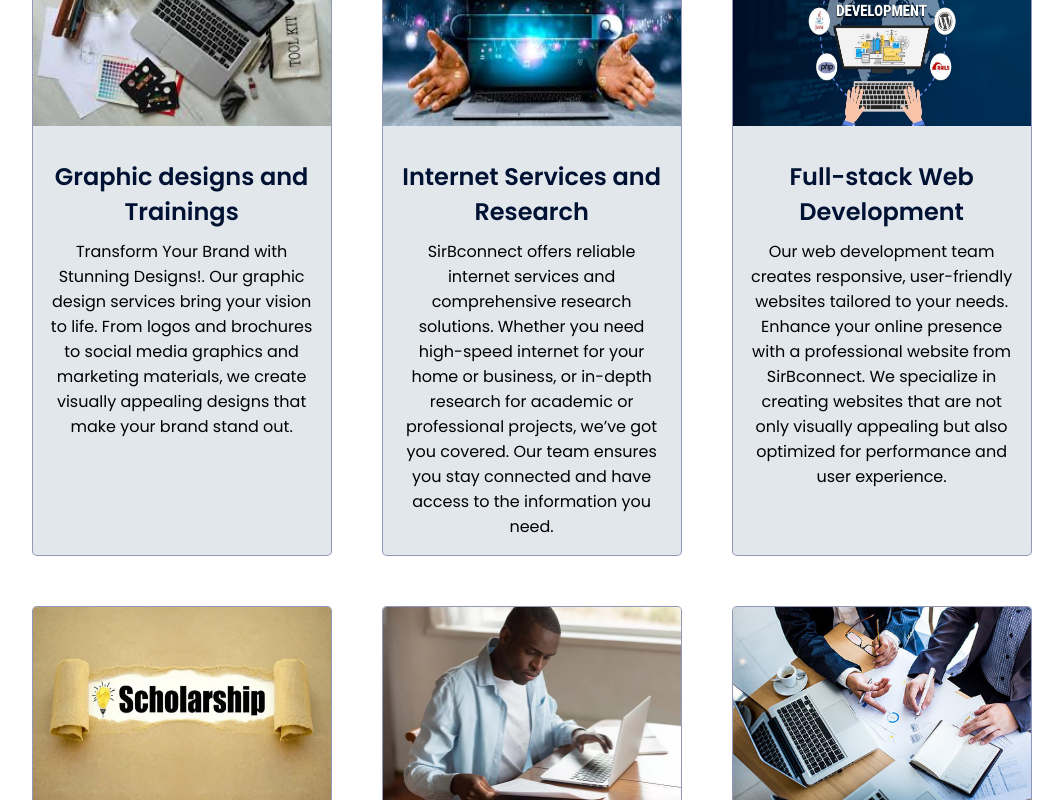
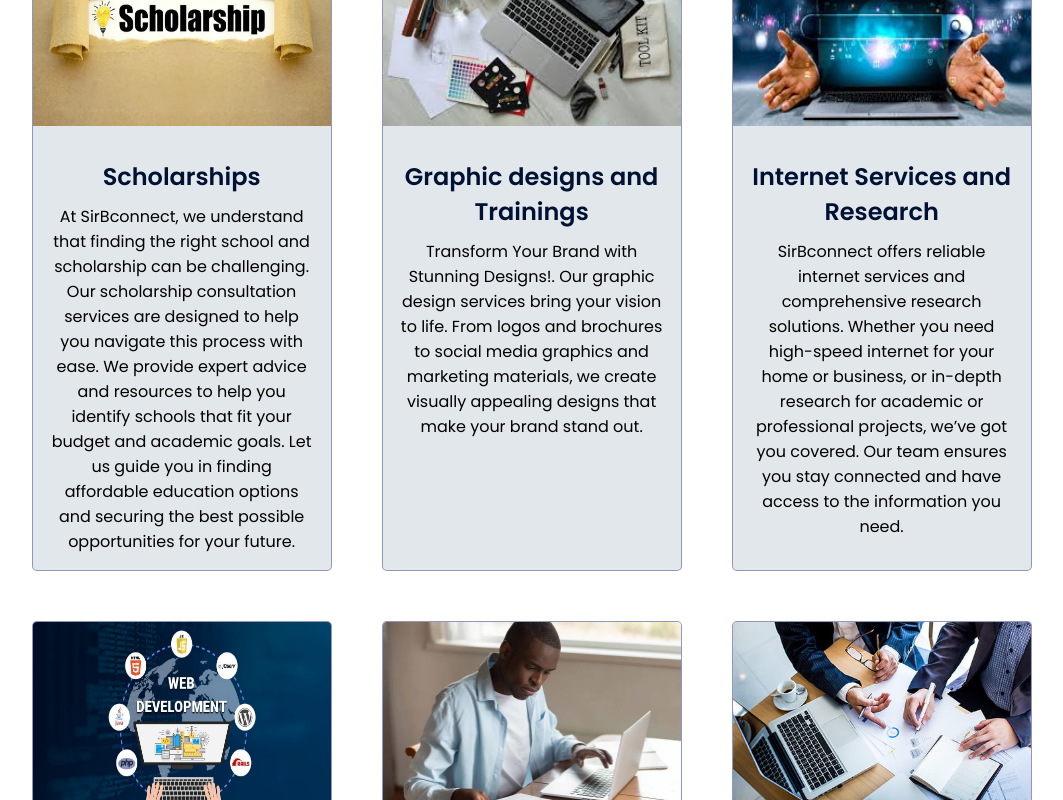
Before and after one commit to onosejoor/SirBconnect, a React (Vite) app: page / in a window 1280 px wide. Shown: the part 1180-1980 px from the top of the page, without its empty margins (110-1173 px from the left). Built offline with nearby package versions, Linux system fonts and the light colour scheme.

Commit message:
Update Skills.jsx

```diff
--- a/src/components/sections/Skills.jsx
+++ b/src/components/sections/Skills.jsx
@@ -1,13 +1,18 @@
 import SkillDiv from "./SkillDiv";
 
 function Skills() {
-
   return (
     <section id="services">
       <h1 className="about">What We Offer</h1>
       <div className="arrow"></div>
       <div id="skill">
         <SkillDiv
+          src="/images/skills/scholarships.jpg"
+          header="Scholarships"
+          url="schorlarships"
+          text="At SirBconnect, we understand that finding the right school and scholarship can be challenging. Our scholarship consultation services are designed to help you navigate this process with ease. We provide expert advice and resources to help you identify schools that fit your budget and academic goals. Let us guide you in finding affordable education options and securing the best possible opportunities for your future."
+        />
+                <SkillDiv
           src="/images/skills/graphicDesign.jpg"
           header="Graphic designs and Trainings"
           url="graphic-design"
@@ -19,17 +24,12 @@ function Skills() {
           url="internet-services"
           text=" SirBconnect offers reliable internet services and comprehensive research solutions. Whether you need high-speed internet for your home or business, or in-depth research for academic or professional projects, we’ve got you covered. Our team ensures you stay connected and have access to the information you need."
         />
+
         <SkillDiv
           url="web-dev"
           src="/images/skills/research3.jpg"
           header=" Full-stack Web Development"
           text="Our web development team creates responsive, user-friendly websites tailored to your needs. Enhance your online presence with a professional website from SirBconnect. We specialize in creating websites that are not only visually appealing but also optimized for performance and user experience."
-        />
-        <SkillDiv
-          src="/images/skills/scholarships.jpg"
-          header="Scholarships"
-          url="schorlarships"
-          text="At SirBconnect, we understand that finding the right school and scholarship can be challenging. Our scholarship consultation services are designed to help you navigate this process with ease. We provide expert advice and resources to help you identify schools that fit your budget and academic goals. Let us guide you in finding affordable education options and securing the best possible opportunities for your future."
         />
 
         <SkillDiv
```
